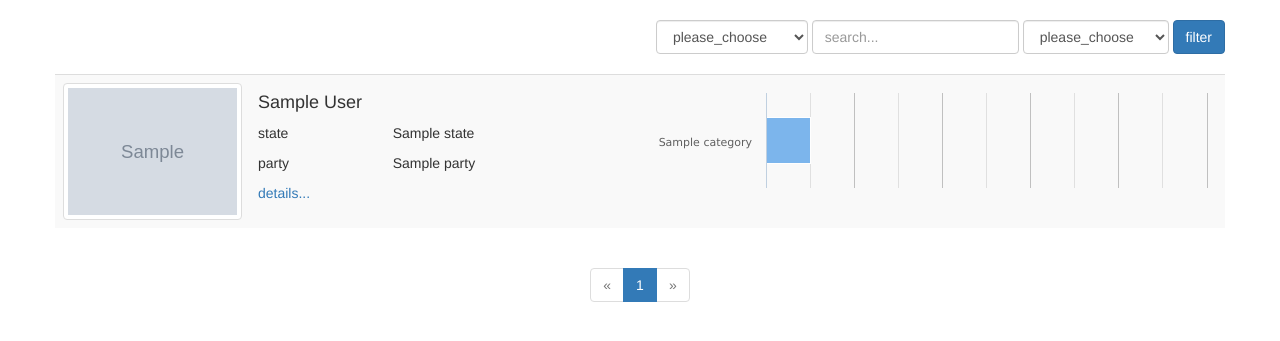
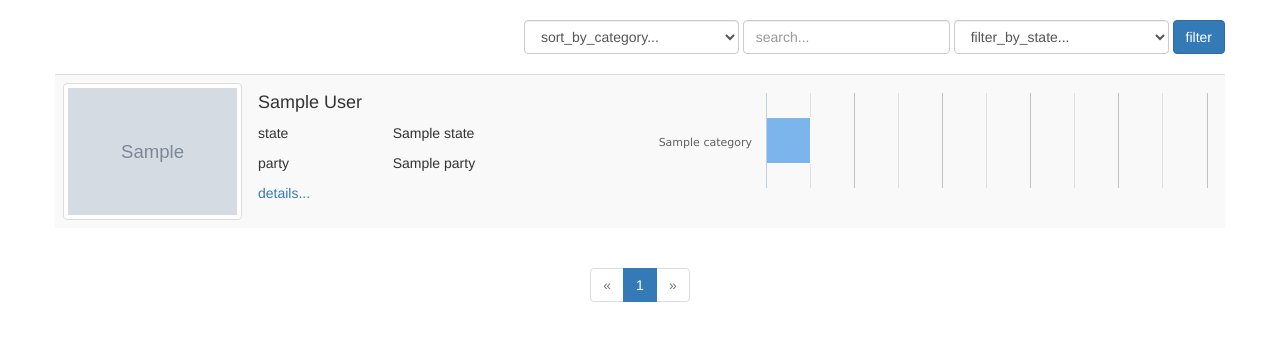
Before and after one commit to freedomvote/freedomvote, a Django app: page / in a window 1280 px wide. Shown: the top 341 px of the page. Run offline with Django 3.2, Linux system fonts and the light colour scheme; tables that the repository leaves empty hold one stand-in row (values such as "Sample post"); grey boxes marked "Sample" are stand-in pictures; parts of the project's set-up code (start-up, migrations or seed data) failed here and were passed over; some libraries are stand-ins or nearby versions.

Commit message:
Changed some texts.

```diff
--- a/app/core/templates/core/citizen.html
+++ b/app/core/templates/core/citizen.html
@@ -13,8 +13,8 @@
 <form method="get" class="form-inline text-right">
     <div class="row filter">
         <select name="category" class="form-control">
-            <option value="0">{% trans "please_choose" %}</option>
-            <option disabled>──────────</option>
+            <option value="0">{% trans "sort_by_category" %}...</option>
+            <option disabled>─────────────────</option>
             {% for category in categories %}
             <option value="{{ category.id }}" {% if request.GET.category == category.id|slugify %}selected{% endif %}>
                 {{category.name}}
@@ -29,8 +29,8 @@
          value="{{request.GET.search}}"
         >
         <select name="state" class="form-control">
-            <option value="0">{% trans "please_choose" %}</option>
-            <option disabled>──────────</option>
+            <option value="0">{% trans "filter_by_state" %}...</option>
+            <option disabled>─────────────────</option>
             {% for state in states %}
             <option value="{{ state.id }}" {% if request.GET.state == state.id|slugify %}selected{% endif %}>
                 {{state.name}}
--- a/app/core/templates/core/detail.html
+++ b/app/core/templates/core/detail.html
@@ -40,7 +40,7 @@
         </div>
         <div class="row">
             <div class="col-md-4"><strong>{% trans "is_member_of_parliament" %}</strong></div>
-            <div class="col-md-8"><span class="glyphicon glyphicon-{% if politician.is_member_of_parliament %}ok{%else%}remove{%endif%}"></span></div>
+            <div class="col-md-8">{% if politician.is_member_of_parliament %}{% trans "yes" %}{%else%}{% trans "no" %}{%endif%}</div>
         </div>
         <div class="row chart" id="{{politician.id}}">
         </div>
```
Also changed, not shown: app/locale/de/LC_MESSAGES/django.po.
